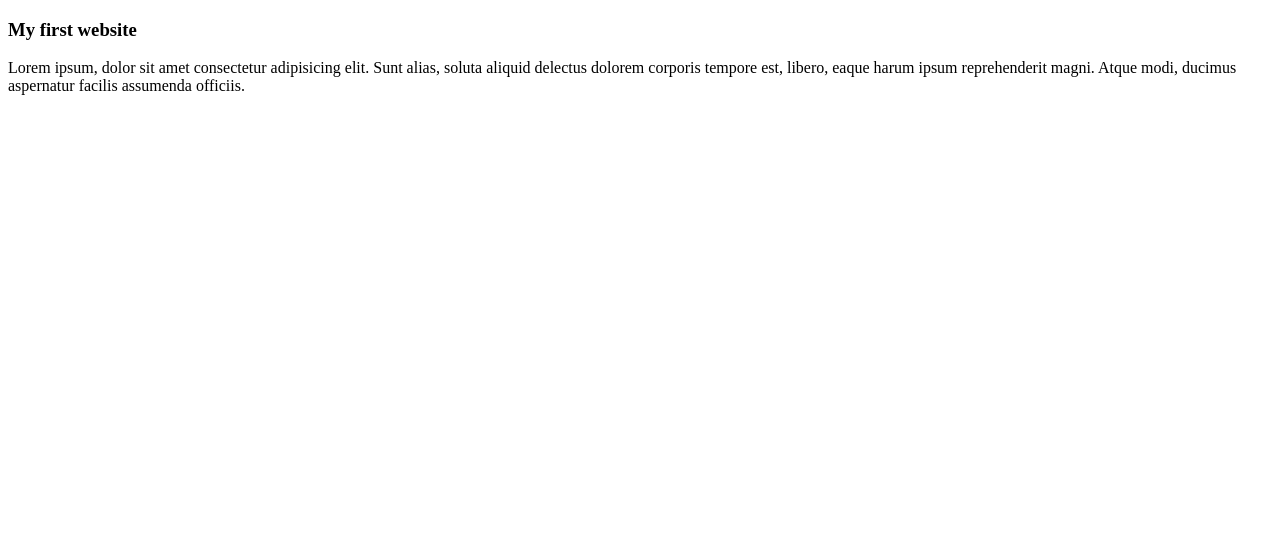
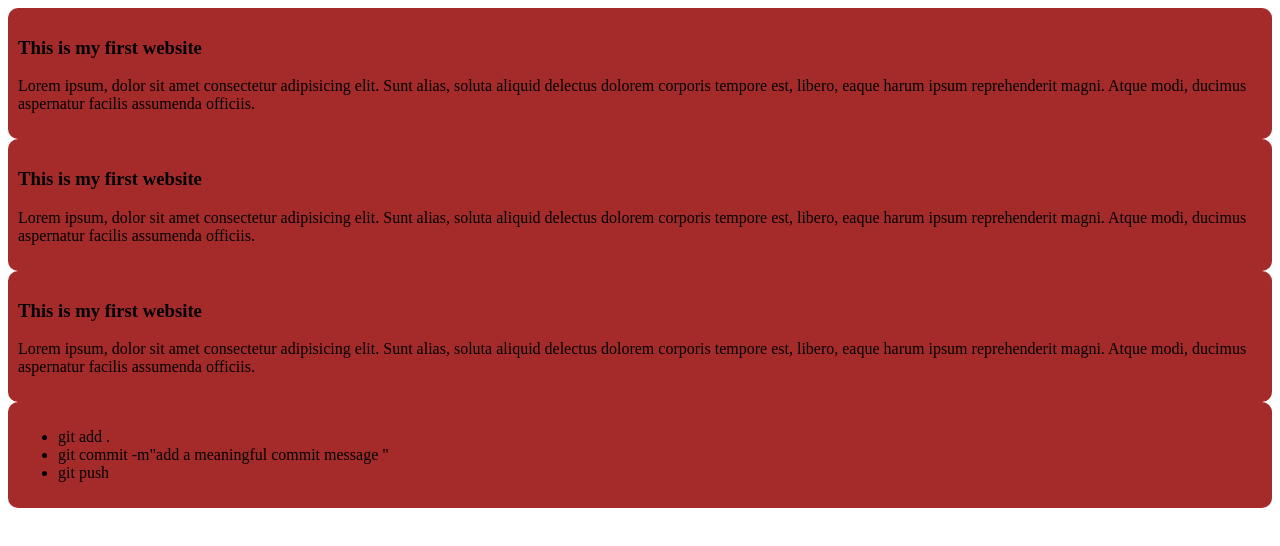
Before and after one commit to saifullahalkhalid/my-simple-website, a plain HTML site: page index.html in a window 1280 px wide. Drawn offline with Linux system fonts and the light colour scheme.

Commit message:
added a list to push code

```diff
--- a/index.html
+++ b/index.html
@@ -4,11 +4,40 @@
     <meta charset="UTF-8">
     <meta name="viewport" content="width=device-width, initial-scale=1.0">
     <title>my simple website</title>
+    <link rel="stylesheet" href="styles/blog.css">
 </head>
 <body>
    <div>
-    <h3>My first website</h3>
+
+<h3>This is my first website</h3>
+
     <p>Lorem ipsum, dolor sit amet consectetur adipisicing elit. Sunt alias, soluta aliquid delectus dolorem corporis tempore est, libero, eaque harum ipsum reprehenderit magni. Atque modi, ducimus aspernatur facilis assumenda officiis.</p>
+
+
+   </div>
+   <div>
+
+<h3>This is my first website</h3>
+
+    <p>Lorem ipsum, dolor sit amet consectetur adipisicing elit. Sunt alias, soluta aliquid delectus dolorem corporis tempore est, libero, eaque harum ipsum reprehenderit magni. Atque modi, ducimus aspernatur facilis assumenda officiis.</p>
+
+
+   </div>
+   <div>
+
+<h3>This is my first website</h3>
+
+    <p>Lorem ipsum, dolor sit amet consectetur adipisicing elit. Sunt alias, soluta aliquid delectus dolorem corporis tempore est, libero, eaque harum ipsum reprehenderit magni. Atque modi, ducimus aspernatur facilis assumenda officiis.</p>
+
+
+   </div>
+
+   <div>
+<ul>
+<li>git add .</li>
+<li>git commit -m"add a meaningful commit message "</li>
+<li>git push</li>
+</ul>
 
 
    </div>
```
